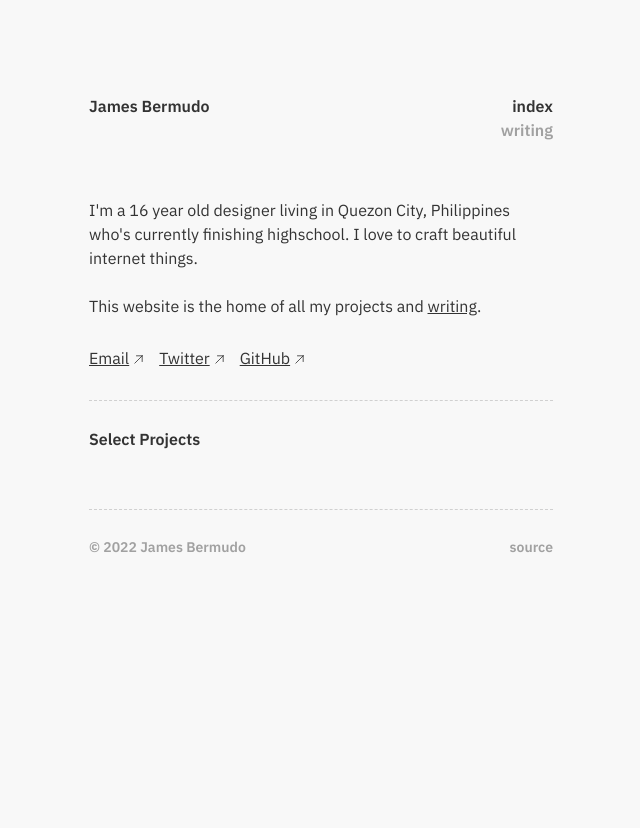
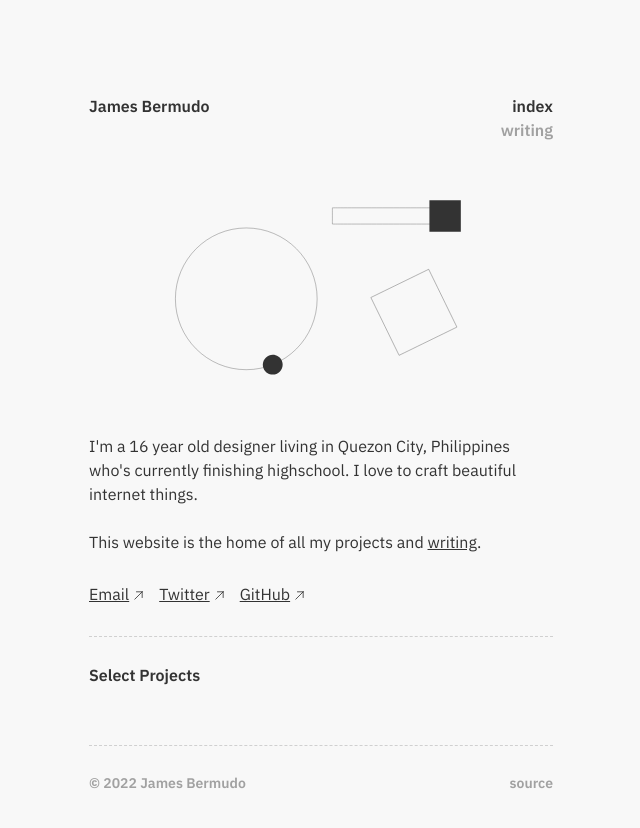
Before and after one commit to jcebermudo/jamesbermudo.com, a Next.js app: page / in a window 1280 px wide. Shown: the top 828 px of the page, without its empty margins (319-959 px from the left). Before the commit the page ends 800 px from the top, so only its background shows below. Built offline with nearby package versions, Linux system fonts and the light colour scheme.

Commit message:
lotties!

```diff
--- /dev/null
+++ b/components/flow.js
@@ -0,0 +1,14 @@
+import Lottie from "lottie-react";
+import flow from "../public/lotties/flow.json";
+
+const style = {
+  height: 180,
+};
+
+const Flow = () => {
+  return (
+    <Lottie animationData={flow} loop={true} autoplay={true} style={style} />
+  );
+};
+
+export default Flow;
--- a/package.json
+++ b/package.json
@@ -16,6 +16,7 @@
     "@mdx-js/loader": "^2.1.1",
     "@next/mdx": "^12.1.6",
     "babel-plugin-macros": "^3.1.0",
+    "lottie-react": "^2.3.1",
     "marked": "^4.0.16",
     "next": "^12.1.6",
     "next-themes": "^0.2.0",
--- a/pages/index.jsx
+++ b/pages/index.jsx
@@ -4,10 +4,15 @@ import Image from "next/image";
 import Layout from "../components/Layout";
 import LinkText from "../components/link";
 
+import Flow from "../components/flow";
+
 export default function Home() {
   return (
     <Layout>
       <SEO />
+      <div className="mt-14">
+        <Flow />
+      </div>
       <p className="mt-14">
         I&apos;m a 16 year old designer living in Quezon City, Philippines
         who&apos;s currently finishing highschool. I love to craft beautiful
```
Also changed, not shown: public/lotties/flow.json (added, +1 -0 lines), 2 other files (tests, documents, lock files or other folders).
